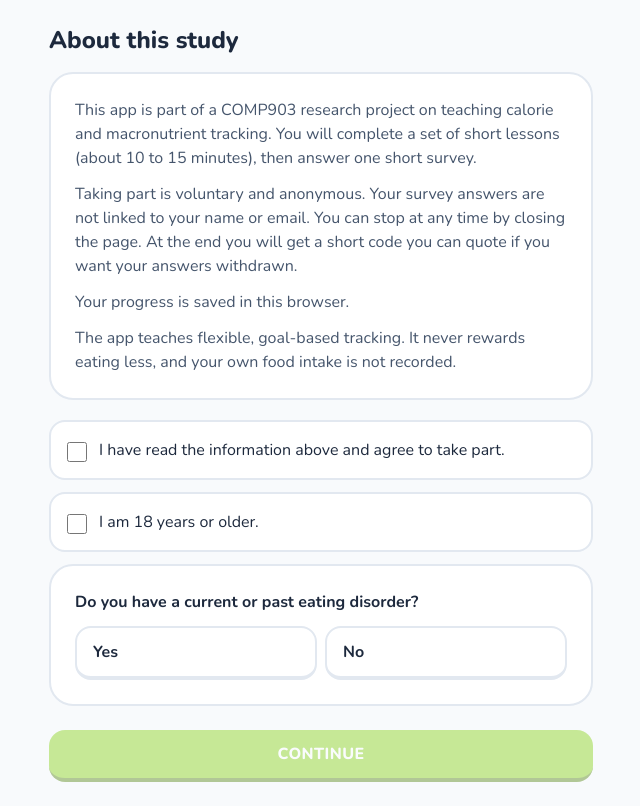
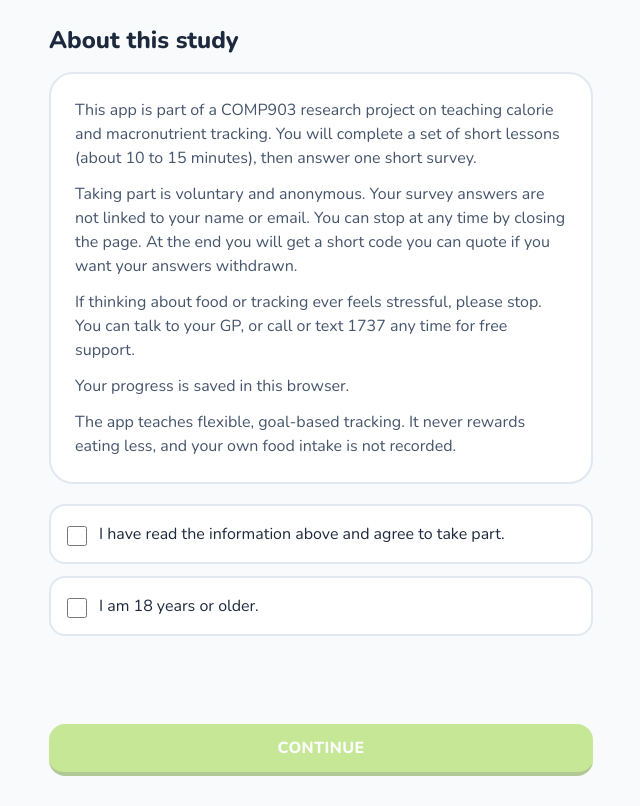
Before and after one commit to aerielcruz/macroquest, a React (Vite) app: page / in a window 1280 px wide. Both pictures are taken after a click on the button "GET STARTED". Shown: the whole page, without its empty margins (319-959 px from the left). Built offline with nearby package versions, Linux system fonts and the light colour scheme.

Commit message:
refactor: simplify welcome screen and remove ineligible check

```diff
--- a/src/App.tsx
+++ b/src/App.tsx
@@ -9,11 +9,11 @@ import { GoalPick } from './screens/GoalPick'
 import { LessonPath } from './screens/LessonPath'
 import { LessonPlayer } from './screens/LessonPlayer'
 import { Survey } from './screens/Survey'
-import { Ineligible, Welcome } from './screens/Welcome'
+import { Welcome } from './screens/Welcome'
 import { clearCurrent, loadAllSessions, loadCurrentId, newId, newParticipantCode, saveSession } from './storage'
 import type { SessionRecord } from './types'
 
-type View = { name: 'welcome' } | { name: 'ineligible' } | { name: 'path' } | { name: 'lesson'; id: string } | { name: 'survey' } | { name: 'done' }
+type View = { name: 'welcome' } | { name: 'path' } | { name: 'lesson'; id: string } | { name: 'survey' } | { name: 'done' }
 
 function resume(): SessionRecord | null {
   const id = loadCurrentId()
@@ -105,7 +105,6 @@ export default function App() {
       return (
         <Welcome
           signIn={!user && googleClientId ? <GoogleButton clientId={googleClientId} onCredential={signIn} /> : undefined}
-          onIneligible={() => setView({ name: 'ineligible' })}
           onStart={(experience) => {
             const now = new Date().toISOString()
             setSession({
@@ -122,8 +121,6 @@ export default function App() {
           }}
         />
       )
-    case 'ineligible':
-      return <Ineligible />
     case 'path':
       if (!session) return null
       if (!session.goal) return <GoalPick onPick={(goal) => setSession({ ...session, goal })} />
--- a/src/screens/LessonPlayer.tsx
+++ b/src/screens/LessonPlayer.tsx
@@ -49,7 +49,7 @@ export function LessonPlayer({ lesson, onExit, onComplete }: Props) {
   const total = lesson.cards.length + lesson.questions.length
   const progress = (Math.min(cardIndex, lesson.cards.length) + answered.size) / total
 
-  function grade(correct: boolean, detail: string, extra?: React.ReactNode) {
+  function grade(correct: boolean, detail: string, extra?: React.ReactNode, title?: string) {
     const first = !attemptedOnce.current.has(qIndex)
     attemptedOnce.current.add(qIndex)
     setAttempts((a) => a + 1)
@@ -59,7 +59,7 @@ export function LessonPlayer({ lesson, onExit, onComplete }: Props) {
     } else {
       setCombo(0)
     }
-    setFeedback({ correct, title: correct ? cheer() : nudge(), detail, extra, retry: !correct && question.kind !== 'log' })
+    setFeedback({ correct, title: title ?? (correct ? cheer() : nudge()), detail, extra, retry: !correct && question.kind !== 'log' })
   }
 
   function next() {
@@ -182,7 +182,7 @@ function TeachCard({ card, step, of, onNext }: { card: { title: string; body: st
 interface QuestionViewProps {
   question: Question
   locked: boolean
-  onGrade: (correct: boolean, detail: string, extra?: React.ReactNode) => void
+  onGrade: (correct: boolean, detail: string, extra?: React.ReactNode, title?: string) => void
   onLog: (r: Omit<LogTaskResult, 'lessonId'>) => void
 }
 
@@ -259,8 +259,15 @@ function NumericView({ question, locked, onGrade }: QuestionViewProps & { questi
   )
 
   function submit() {
-    const correct = Math.abs(n - question.answer) <= question.tolerance
-    onGrade(correct, correct ? question.explain : `Answer: ${question.answer.toLocaleString()} ${question.unit}. ${question.explain}`)
+    const diff = Math.abs(n - question.answer)
+    const correct = diff <= question.tolerance
+    const exact = diff === 0
+    const answer = `${question.answer.toLocaleString()} ${question.unit}`
+    if (correct && !exact) {
+      onGrade(true, `Exact answer: ${answer}. ${question.explain}`, undefined, 'Close enough!')
+    } else {
+      onGrade(correct, correct ? question.explain : `Answer: ${answer}. ${question.explain}`)
+    }
   }
 }
 
--- a/src/screens/Welcome.tsx
+++ b/src/screens/Welcome.tsx
@@ -6,16 +6,14 @@ import type { Experience } from '../types'
 
 interface Props {
   onStart: (experience: Experience) => void
-  onIneligible: () => void
   /** Shown on the first screen so returning users can sign in and resume. */
   signIn?: ReactNode
 }
 
-export function Welcome({ onStart, onIneligible, signIn }: Props) {
+export function Welcome({ onStart, signIn }: Props) {
   const [step, setStep] = useState<'intro' | 'consent' | 'experience'>('intro')
   const [adult, setAdult] = useState(false)
   const [readInfo, setReadInfo] = useState(false)
-  const [noEd, setNoEd] = useState<boolean | null>(null)
   const [experience, setExperience] = useState<Experience | null>(null)
 
   if (step === 'intro') {
@@ -42,7 +40,7 @@ export function Welcome({ onStart, onIneligible, signIn }: Props) {
   }
 
   if (step === 'consent') {
-    const canContinue = adult && readInfo && noEd !== null
+    const canContinue = adult && readInfo
     return (
       <Screen>
         <h1 className="mb-4 text-2xl font-extrabold">About this study</h1>
@@ -54,6 +52,10 @@ export function Welcome({ onStart, onIneligible, signIn }: Props) {
           <p>
             Taking part is voluntary and anonymous. Your survey answers are not linked to your name or email. You can stop at any time by
             closing the page. At the end you will get a short code you can quote if you want your answers withdrawn.
+          </p>
+          <p>
+            If thinking about food or tracking ever feels stressful, please stop. You can talk to your GP, or call or text 1737 any
+            time for free support.
           </p>
           <p>
             Your progress is saved in this browser.
@@ -69,20 +71,13 @@ export function Welcome({ onStart, onIneligible, signIn }: Props) {
         <div className="mt-5 space-y-3">
           <Check checked={readInfo} onChange={setReadInfo}>I have read the information above and agree to take part.</Check>
           <Check checked={adult} onChange={setAdult}>I am 18 years or older.</Check>
-          <Card className="space-y-3 p-4">
-            <p className="font-bold">Do you have a current or past eating disorder?</p>
-            <div className="flex gap-2">
-              <Choice selected={noEd === false} onClick={() => setNoEd(false)}>Yes</Choice>
-              <Choice selected={noEd === true} onClick={() => setNoEd(true)}>No</Choice>
-            </div>
-          </Card>
         </div>
 
         <div className="mt-auto pt-6">
           <Button
             className="w-full"
             disabled={!canContinue}
-            onClick={() => (noEd ? setStep('experience') : onIneligible())}
+            onClick={() => setStep('experience')}
           >
             Continue
           </Button>
@@ -108,28 +103,6 @@ export function Welcome({ onStart, onIneligible, signIn }: Props) {
         <Button className="w-full" disabled={!experience} onClick={() => experience && onStart(experience)}>
           Continue
         </Button>
-      </div>
-    </Screen>
-  )
-}
-
-export function Ineligible() {
-  return (
-    <Screen>
-      <div className="flex flex-1 flex-col items-center justify-center gap-5 text-center">
-        <Mascot size="text-7xl" />
-        <h1 className="text-2xl font-extrabold">Thank you for your honesty</h1>
-        <p className="max-w-sm text-slate-600">
-          To keep everyone safe, this study is not able to include people with a current or past eating disorder. No
-          data has been recorded.
-        </p>
-        <p className="max-w-sm text-slate-600">
-          If you would like support, Eating Disorders Association of New Zealand (EDANZ) is at{' '}
-          <a className="font-bold text-sky-600 underline" href="https://www.ed.org.nz" target="_blank" rel="noreferrer">
-            ed.org.nz
-          </a>
-          , or you can talk to your GP.
-        </p>
       </div>
     </Screen>
   )
```
Also changed, not shown: 1 other file (tests, documents, lock files or other folders).
